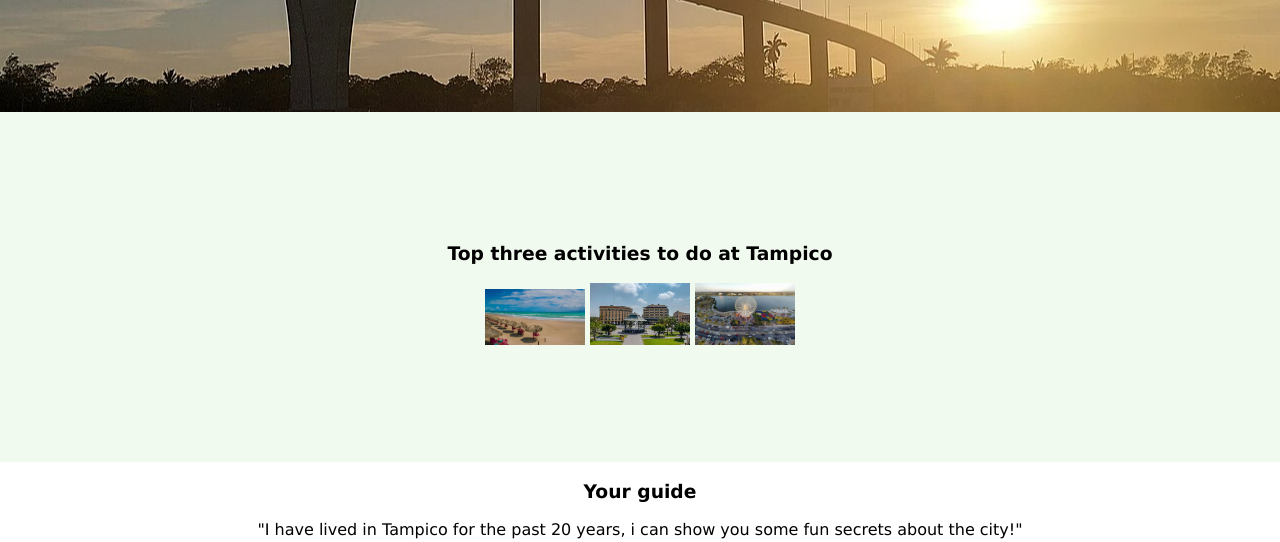
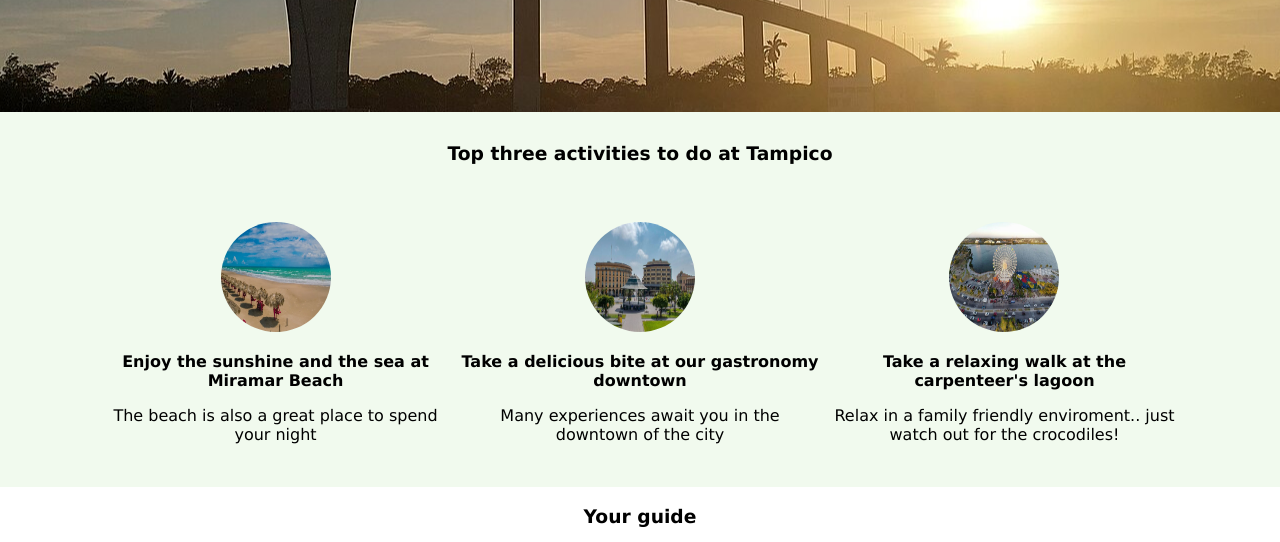
Before and after one commit to HeronMendez/city-tour, a plain HTML site: page index.html in a window 1280 px wide. Shown: the part 238-780 px from the top of the page. Drawn offline with Linux system fonts and the light colour scheme.

Commit message:
Populated activities section
Also added styling to the design

```diff
--- a/index.html
+++ b/index.html
@@ -19,10 +19,25 @@
     <div id="activities_section">
       <h3>Top three activities to do at Tampico</h3>
 
-      <div>
-        <img src="./images/beach.png" alt="tampico_beach" />
-        <img src="./images/downtown.png" alt="tampico_downtown" />
-        <img src="./images/lagoon.png" alt="tampico_lagoon" />
+      <div id="activities_container">
+        <div class="activity_box">
+          <img src="./images/beach.png" alt="tampico_beach" />
+          <p class="bold">Enjoy the sunshine and the sea at Miramar Beach</p>
+          <p>The beach is also a great place to spend your night</p>
+        </div>
+        <div class="activity_box">
+          <img src="./images/downtown.png" alt="tampico_downtown" />
+          <p class="bold">Take a delicious bite at our gastronomy downtown</p>
+          <p>Many experiences await you in the downtown of the city</p>
+        </div>
+        <div class="activity_box">
+          <img src="./images/lagoon.png" alt="tampico_lagoon" />
+          <p class="bold">Take a relaxing walk at the carpenteer's lagoon</p>
+          <p>
+            Relax in a family friendly enviroment.. just watch out for the
+            crocodiles!
+          </p>
+        </div>
       </div>
     </div>
 
--- a/styles.css
+++ b/styles.css
@@ -5,7 +5,8 @@ body {
 }
 
 img {
-  width: 100px;
+  width: 110px;
+  height: 110px;
 }
 
 #hero_section {
@@ -45,8 +46,30 @@ h2 {
   width: auto;
   background: #f1faee;
   margin: 0;
+  padding-top: 25px;
   display: flex;
   flex-direction: column;
   justify-content: center;
   align-items: center;
 }
+
+#activities_container {
+  display: flex;
+  flex-direction: row;
+  justify-content: space-between;
+  align-items: centers;
+  width: 85%;
+  margin: 40px auto;
+}
+
+.activity_box {
+  width: 33%;
+}
+
+.activity_box img {
+  border-radius: 50%;
+}
+
+.bold {
+  font-weight: bold;
+}
```
